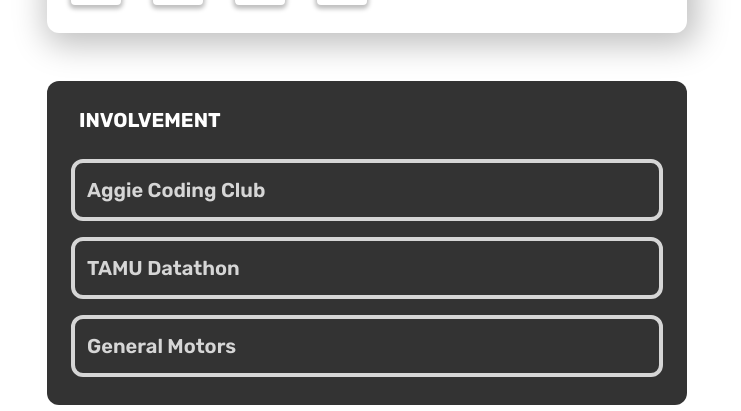
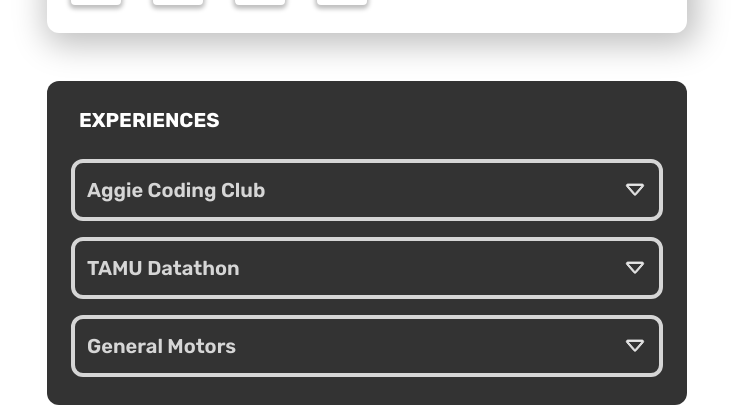
Before and after one commit to WarrenWu4/portfolio, a React (Vite) app: page / in a window 1280 px wide. Shown: the part 1018-1429 px from the top of the page, without its empty margins (273-1014 px from the left). Built offline with nearby package versions, Linux system fonts and the light colour scheme.

Commit message:
added icons to experiences

```diff
--- a/src/components/HomePage.tsx
+++ b/src/components/HomePage.tsx
@@ -2,22 +2,26 @@ import { FaGithub, FaLinkedin, FaYoutube } from "react-icons/fa";
 import {IconGen} from "../App";
 import { motion } from "framer-motion";
 import { useState } from "react";
+import { BsCaretDown } from "react-icons/bs";
 
 const exp = [
     {
         "org": "Aggie Coding Club",
         "pos": "Workshops Officer",
         "desc": "Created engaging and interactive workshops in the form of code-alongs, presentations, and mini-competitions. Workshop content includes: game development with Pygame, debugging 101, intro to APIs, etc.",
+        "date": "Aug 2022 - Present"
     },
     {
         "org": "TAMU Datathon",
         "pos": "Developer",
         "desc": "Used EJS, SCSS, & Javascript to build parts of the landing page. Also worked on fullstack tools that were used by participants during the Datathon event.",
+        "date": "Jan 2023 - Present"
     },
     {
         "org": "General Motors",
         "pos": "IT Intern",
         "desc": "Migrated internal tools and web pages from Sharepoint On-Premise to Sharepoint Online through the SPFX framework. Leveraged embeded web parts to build custom components for more advanced features. Also used Python and PowerBI to create data analytics and visuals for an internal knowledge management project to better track and update knowledge articles.",
+        "date": "May 2023 - Aug 2023"
     }
 ]
 
@@ -63,7 +67,7 @@ export default function HomePage() {
 
             <motion.div initial="hidden" whileInView="visible" viewport={{ once: true }} transition={{ duration: timer, ease:"easeInOut" }} variants={variants} className="w-full p-[2.4rem] flex flex-col mt-[4.8rem] rounded-[1.2rem] bg-black/80 text-white">
 
-                <span className="font-bold text-[2rem] ml-[0.8rem]">INVOLVEMENT</span>
+                <span className="font-bold text-[2rem] ml-[0.8rem]">EXPERIENCES</span>
 
                 <div className="h-full w-full flex flex-col items-center gap-[1.6rem] pt-[2.4rem] pb-[0.4rem]">
                     {
@@ -73,6 +77,7 @@ export default function HomePage() {
                                 org={info["org"]}
                                 pos={info["pos"]}
                                 desc={info["desc"]}
+                                date={info["date"]}
                             />
                         )
                     }
@@ -87,19 +92,24 @@ interface ExpInfoProps {
     org: string;
     pos: string;
     desc: string;
+    date: string;
 }
 
-const ExpInfo:React.FC<ExpInfoProps> = ({org, pos, desc}) => {
+const ExpInfo:React.FC<ExpInfoProps> = ({org, pos, desc, date}) => {
 
     const [show, setShow] = useState(false);
 
     return (
     <button type="button" onClick={() => setShow((show)?false:true)} className="w-full flex flex-col border-4 border-white/80 border-solid rounded-[1.2rem] p-[1.2rem] text-white/80">
-        <span className="text-[2rem] font-semibold">{org}</span>
+        <div className="w-full flex justify-between items-center">
+            <span className="text-[2rem] font-semibold">{org}</span>
+            <BsCaretDown size={24} strokeWidth={0.6} className={(show)?"rotate-180 transition-all duration-500":"transition-all duration-500"} />
+        </div>
         <div className={`${(show) ? "grid-rows-exp":"grid-rows-zed"}` + " grid overflow-hidden transition-all duration-[0.4s]"}>
             <div className="min-h-[0] flex flex-col text-start">
-                <span className="text-[1.6rem] font-bold">{pos}</span>
+                <span className="text-[1.6rem] font-medium">{pos}</span>
                 <span className="text-white text-[1.6rem] mt-[0.8rem]">{desc}</span>
+                <span className="text-[1.6rem] font-medium mt-[1.2rem]">{date}</span>
             </div>
         </div>
     </button>
```
